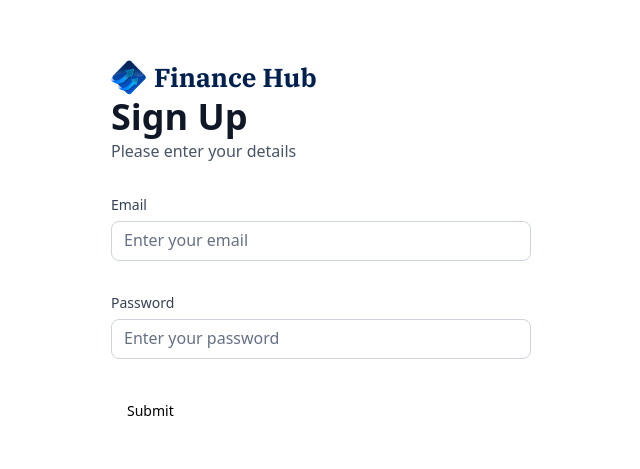
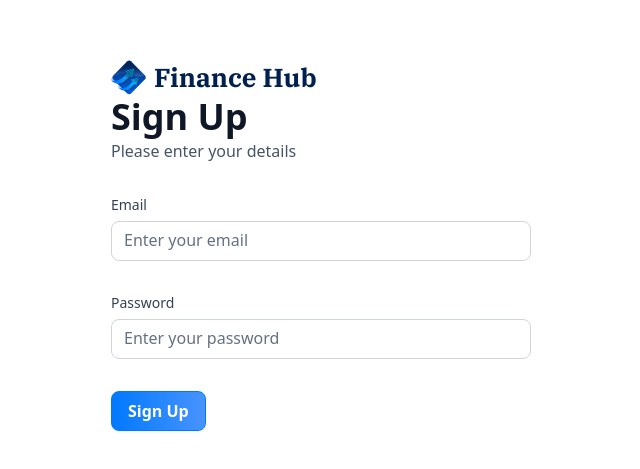
Before and after one commit to viveksawant11/Finance_Hub, a Next.js app: page /sign-up in a window 1280 px wide. Shown: the part 155-624 px from the top of the page, without its empty margins (319-959 px from the left). Built offline with nearby package versions, Linux system fonts and the light colour scheme.

Commit message:
Edit the button properties

```diff
--- a/components/AuthForm.tsx
+++ b/components/AuthForm.tsx
@@ -21,9 +21,11 @@
 import { Input } from "@/components/ui/input";
 import CustomInput from "./CustomInput";
 import { authFormSchema } from "@/lib/utils";
+import { Loader2 } from "lucide-react";
 
 const AuthForm = ({ type }: { type: string }) => {
   const [user, setUser] = useState(null);
+  const [isLoading, setIsLoading] = useState(false);
 
   // 1. Define your form.
   const form = useForm<z.infer<typeof authFormSchema>>({
@@ -38,7 +40,9 @@
   function onSubmit(values: z.infer<typeof authFormSchema>) {
     // Do something with the form values.
     // ✅ This will be type-safe and validated.
+    setIsLoading(true);
     console.log(values);
+    setIsLoading(false);
   }
 
   return (
@@ -89,7 +93,18 @@
                 placeholder="Enter your password"
               />
 
-              <Button type="submit">Submit</Button>
+              <Button className="form-btn" type="submit" disabled={isLoading}>
+                {isLoading ? (
+                  <>
+                    <Loader2 size={20} className="animate-spin" /> &nbsp;
+                    Loading...
+                  </>
+                ) : type === "sign-in" ? (
+                  "Sign In"
+                ) : (
+                  "Sign Up"
+                )}
+              </Button>
             </form>
           </Form>
         </>
```
